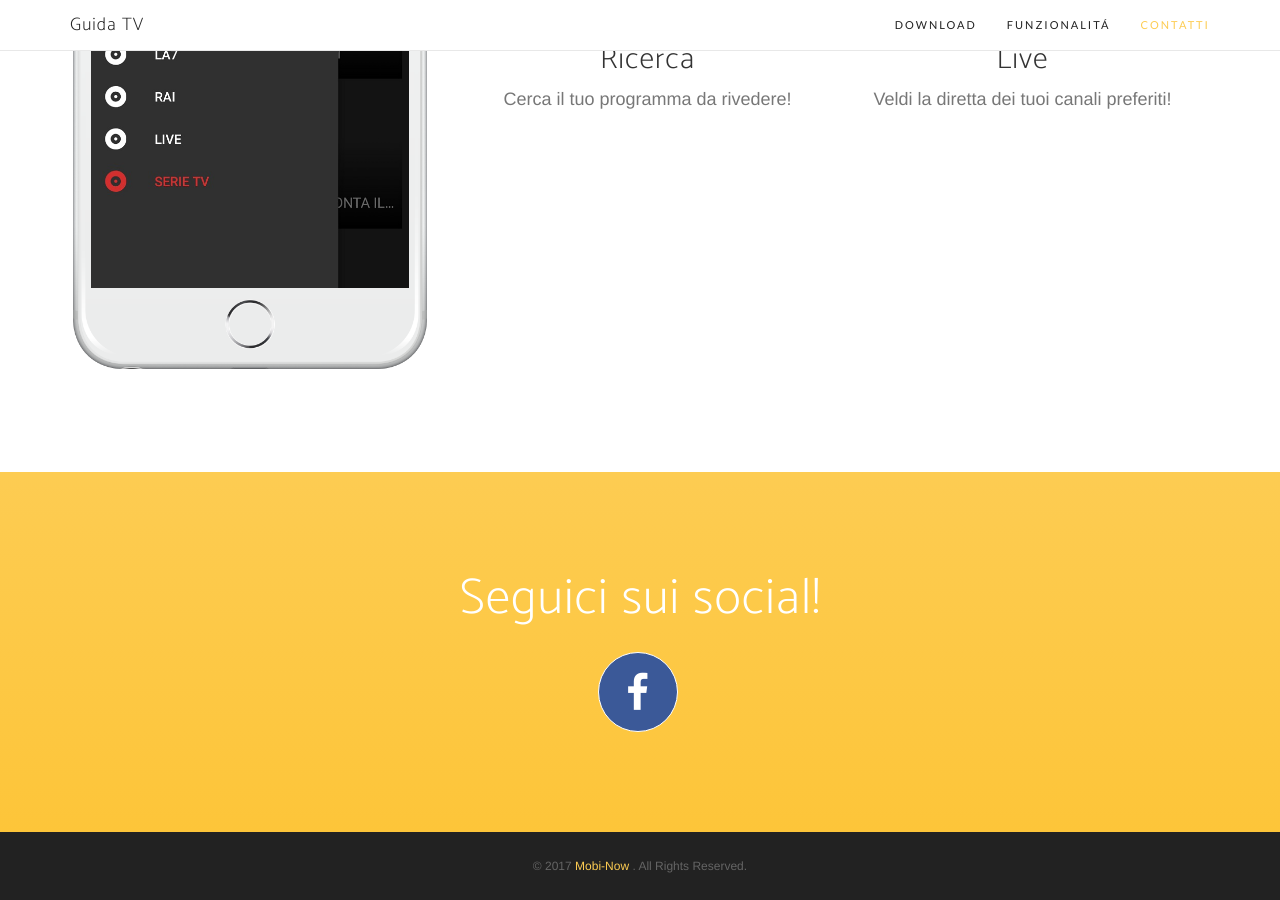
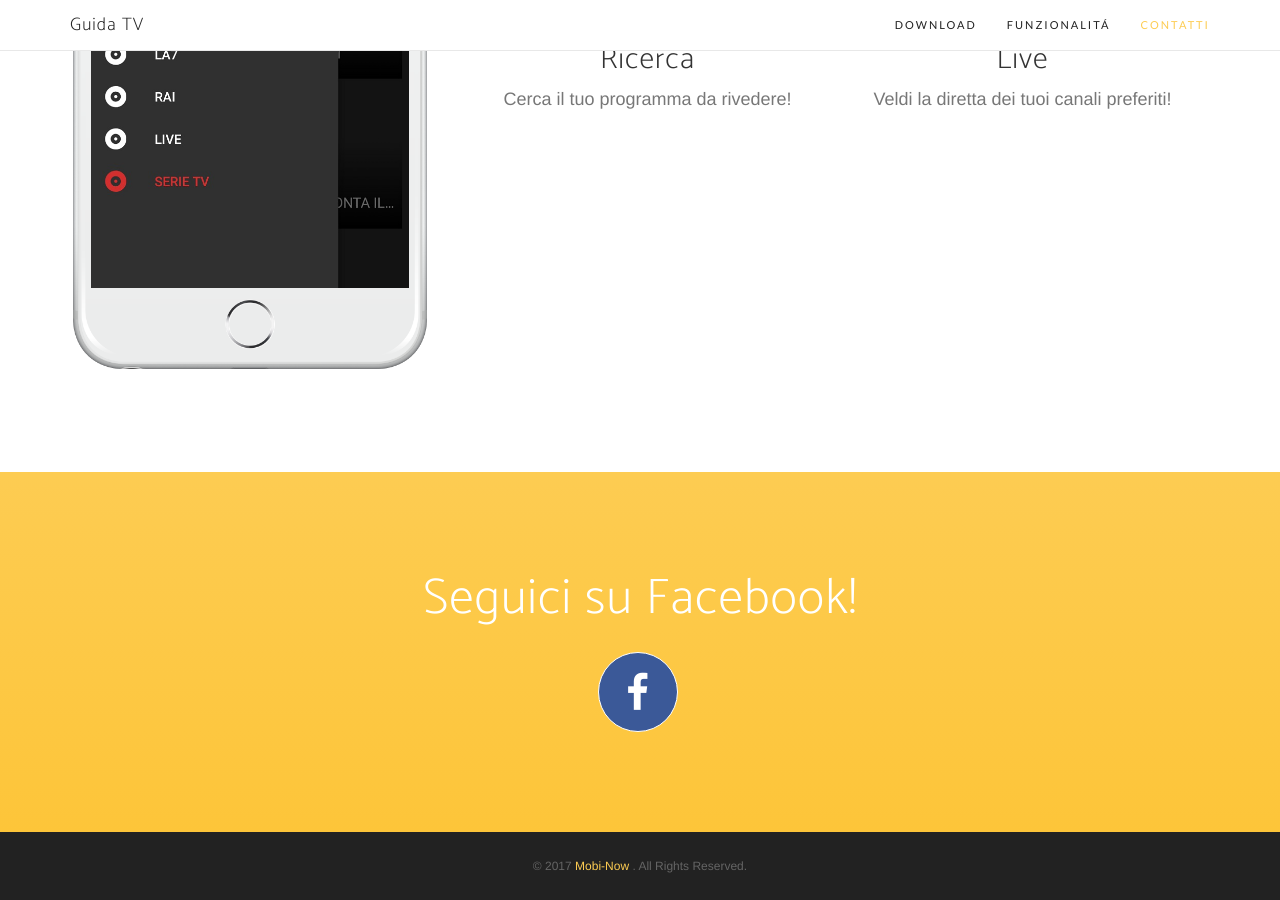
Before and after one commit to mobi-now/guidatvpage, a Jekyll site: the page built from index.html, in a window 1280 px wide and 900 px high, scrolled down 2143 px. Built offline with Jekyll 4.4.1, drawn with Linux system fonts in a browser that asks for light colours; nearby versions of some CDN libraries; some web fonts are replaced; the list of posts is cut into pages by our own code.

```diff
--- a/_includes/contact.html
+++ b/_includes/contact.html
@@ -1,7 +1,7 @@
 
 <section id="contact" class="contact bg-primary">
     <div class="container">
-        <h2>Seguici sui social!</h2>
+        <h2>Seguici su Facebook!</h2>
         <ul class="list-inline list-social">
             {% for network in site.social %}
             <li class="social-{{ network.title }}">
```
Also changed, not shown: 12 other files.
